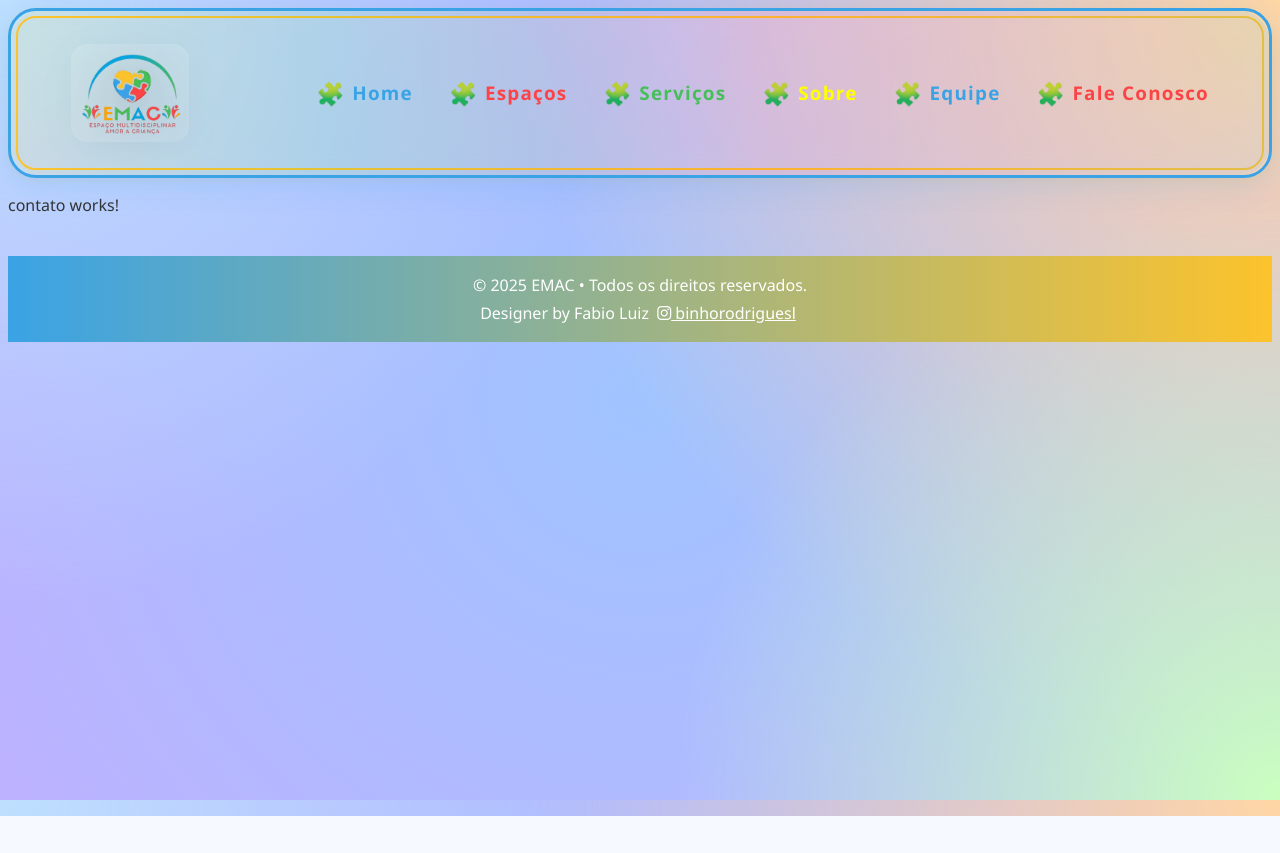
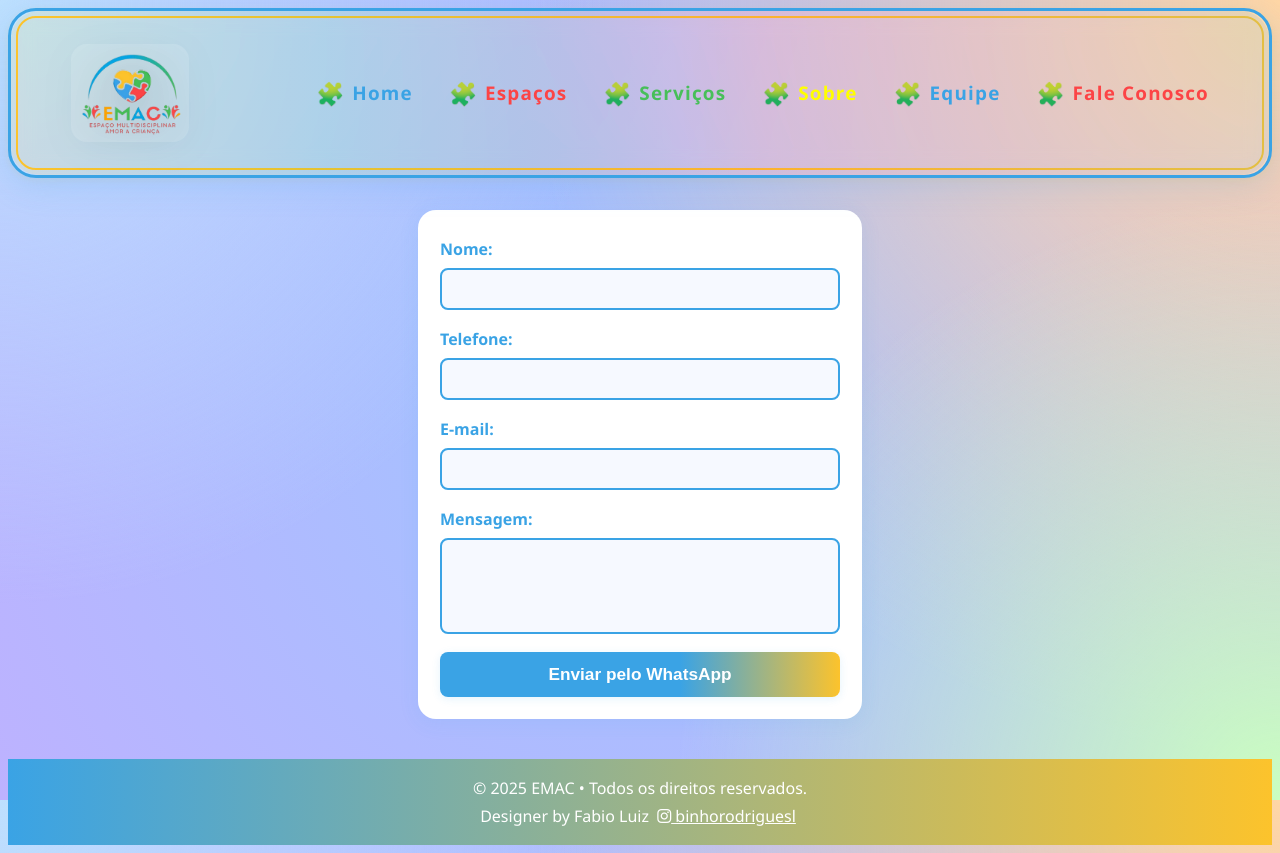
Before and after one commit to pentestestrategico/emac, an Angular app: page /contato in a window 1280 px wide. Before the commit the page ends 816 px from the top, so only its background shows below. Built offline with nearby package versions, Linux system fonts and the light colour scheme.

Commit message:
contato finalizado

```diff
--- a/src/app/pages/contato/contato.component.css
+++ b/src/app/pages/contato/contato.component.css
@@ -0,0 +1,65 @@
+form {
+  max-width: 400px;
+  margin: 32px auto;
+  padding: 28px 22px 22px 22px;
+  background: #fff;
+  border-radius: 18px;
+  box-shadow: 0 4px 20px 0 rgba(58,163,229,0.10);
+  display: flex;
+  flex-direction: column;
+  gap: 18px;
+}
+
+.form-group {
+  display: flex;
+  flex-direction: column;
+  gap: 6px;
+}
+
+label {
+  font-weight: 600;
+  color: #3AA3E5;
+  margin-bottom: 2px;
+}
+
+input,
+textarea {
+  padding: 10px 12px;
+  border: 2px solid #3AA3E5;
+  border-radius: 8px;
+  font-size: 1rem;
+  outline: none;
+  transition: border 0.2s;
+  background: #f6f9ff;
+  color: #222;
+  resize: none;
+}
+
+input:focus,
+textarea:focus {
+  border-color: #FCC32C;
+  background: #fffbe6;
+}
+
+button[type="submit"] {
+  background: linear-gradient(90deg, #3AA3E5 60%, #FCC32C 100%);
+  color: #fff;
+  border: none;
+  border-radius: 8px;
+  padding: 12px 0;
+  font-size: 1.08rem;
+  font-weight: 700;
+  cursor: pointer;
+  transition: background 0.2s, box-shadow 0.2s;
+  box-shadow: 0 2px 8px #3AA3E522;
+}
+
+button[type="submit"]:hover {
+  background: linear-gradient(90deg, #47BF59 60%, #FC4446 100%);
+  box-shadow: 0 4px 16px #FC444655;
+}
+
+@media (max-width: 600px) {
+  form {
+    max-width: 98vw;
+    padding: 14px 4vw;
--- a/src/app/pages/contato/contato.component.html
+++ b/src/app/pages/contato/contato.component.html
@@ -1 +1,19 @@
-<p>contato works!</p>
+<form #contatoForm="ngForm" (ngSubmit)="enviarWhatsApp()" autocomplete="off">
+  <div class="form-group">
+    <label for="nome">Nome:</label>
+    <input id="nome" name="nome" type="text" class="form-control" required maxlength="60" pattern="^[a-zA-ZÀ-ÿ ']+$" [(ngModel)]="nome">
+  </div>
+  <div class="form-group">
+    <label for="telefone">Telefone:</label>
+    <input id="telefone" name="telefone" type="tel" class="form-control" required maxlength="20" pattern="^\+?\d{10,15}$" [(ngModel)]="telefone">
+  </div>
+  <div class="form-group">
+    <label for="email">E-mail:</label>
+    <input id="email" name="email" type="email" class="form-control" required maxlength="80" [(ngModel)]="email">
+  </div>
+  <div class="form-group">
+    <label for="mensagem">Mensagem:</label>
+    <textarea id="mensagem" name="mensagem" class="form-control" rows="4" required maxlength="500" [(ngModel)]="mensagem"></textarea>
+  </div>
+  <button type="submit" class="btn btn-success">Enviar pelo WhatsApp</button>
+</form>
--- a/src/app/pages/contato/contato.component.ts
+++ b/src/app/pages/contato/contato.component.ts
@@ -1,11 +1,30 @@
 import { Component } from '@angular/core';
+import { FormsModule } from '@angular/forms';
 
 @Component({
   selector: 'app-contato',
-  imports: [],
   templateUrl: './contato.component.html',
-  styleUrl: './contato.component.css'
+  styleUrls: ['./contato.component.css'],
+  standalone: true,
+  imports: [FormsModule] // Adicione FormsModule aqui
 })
 export class ContatoComponent {
+  nome = '';
+  telefone = '';
+  email = '';
+  mensagem = '';
 
+  escape(text: string): string {
+    // Remove tags HTML e codifica caracteres especiais
+    return encodeURIComponent(text.replace(/</g, '').replace(/>/g, ''));
+  }
+
+  enviarWhatsApp() {
+    const texto =
+      `Nome: ${this.escape(this.nome)}%0A` +
+      `Telefone: ${this.escape(this.telefone)}%0A` +
+      `E-mail: ${this.escape(this.email)}%0A` +
+      `Mensagem: ${this.escape(this.mensagem)}`;
+    window.open(`https://wa.me/5521964348918?text=${texto}`, '_blank');
+  }
 }
```
